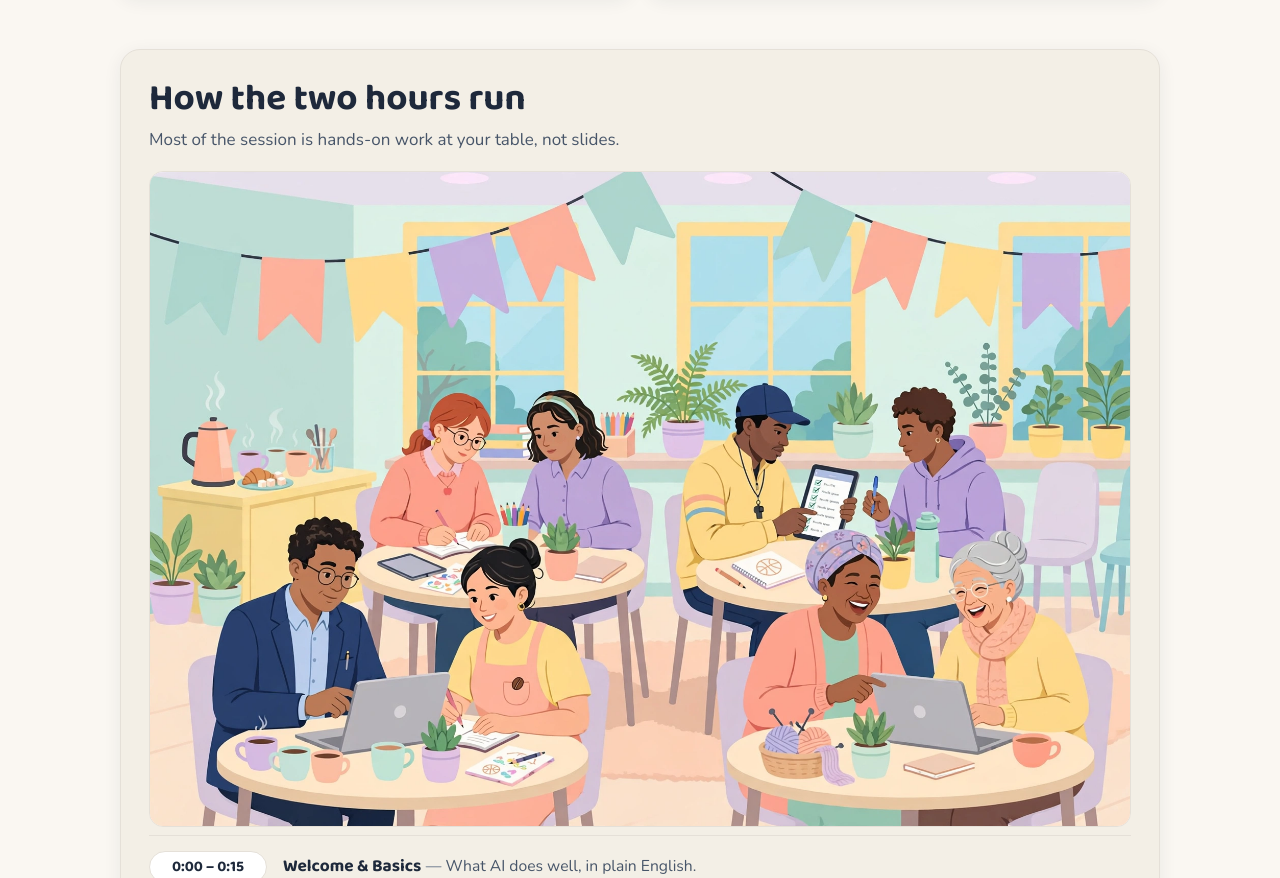
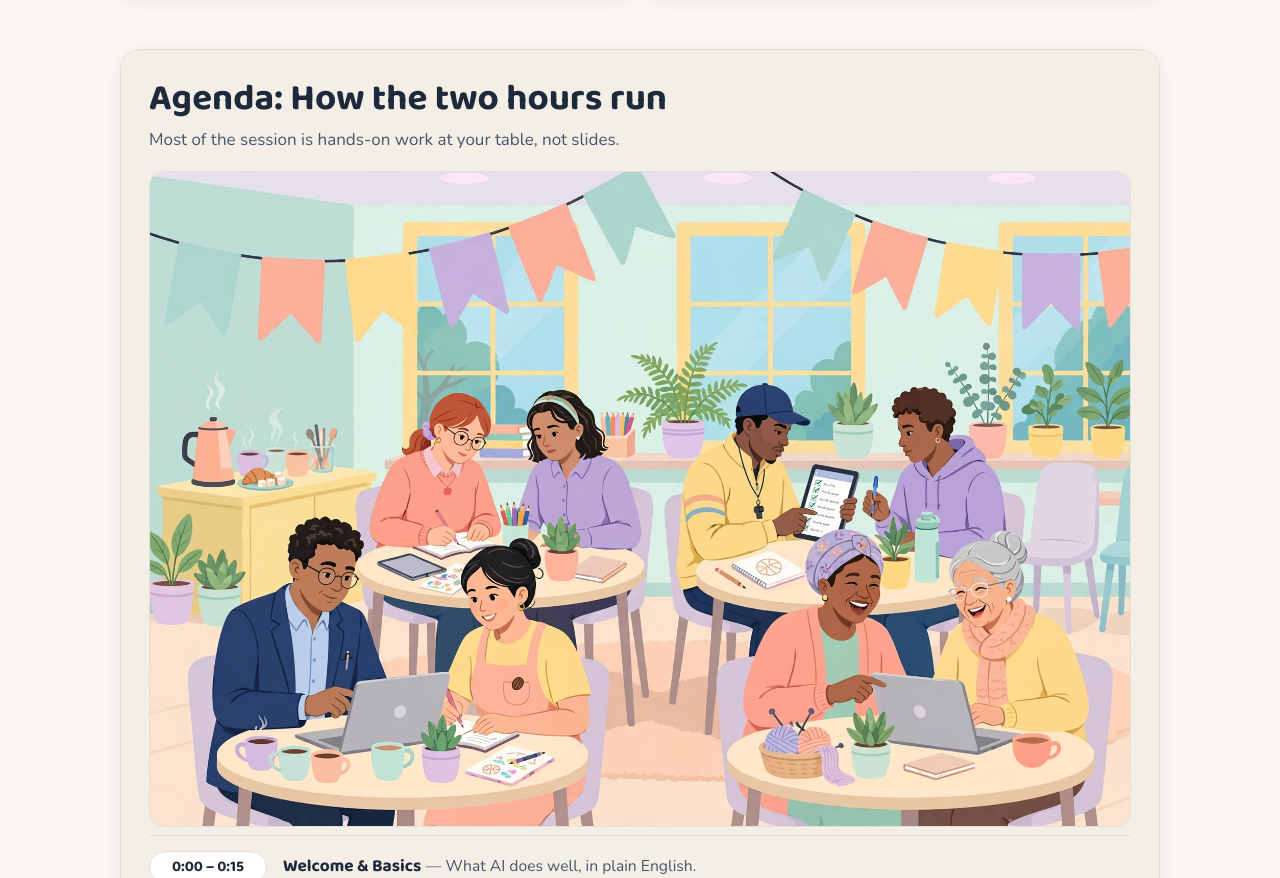
Before and after one commit to eullrich/main-street-ai, a plain HTML site: page index.html in a window 1280 px wide. Shown: the part 1458-2336 px from the top of the page. Drawn offline with nearby package versions, Linux system fonts and the light colour scheme.

```diff
--- a/index.html
+++ b/index.html
@@ -322,7 +322,7 @@
       <!-- ================= 4. AGENDA ================= -->
       <section id="agenda">
         <div class="agenda-band">
-          <h2>How the two hours run</h2>
+          <h2>Agenda: How the two hours run</h2>
           <p class="agenda-intro">Most of the session is hands-on work at your table, not slides.</p>
           <div class="agenda-photo">
             <img src="images/workshop-tables.webp" loading="lazy" alt="Cartoon illustration of neighbors working together at round workshop tables with laptops and notebooks, testing AI tools on real tasks from their week." />
```
